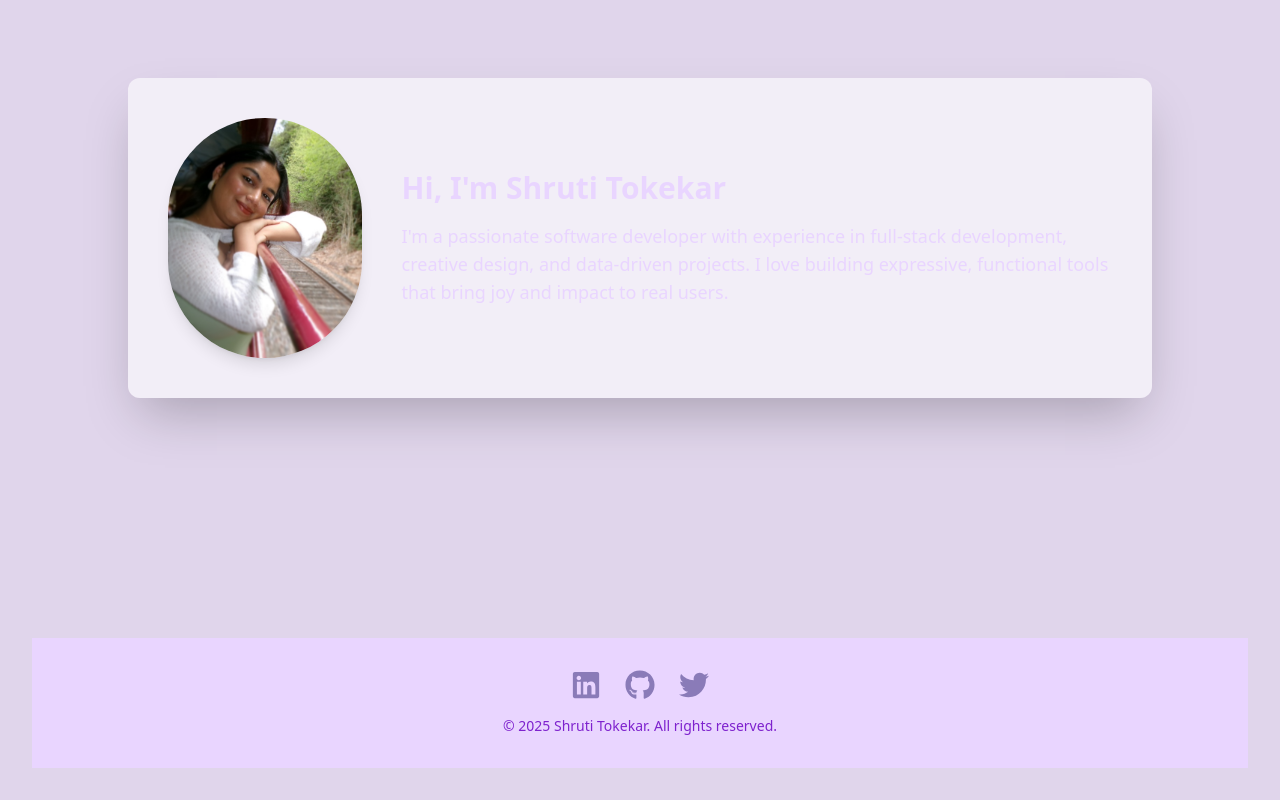
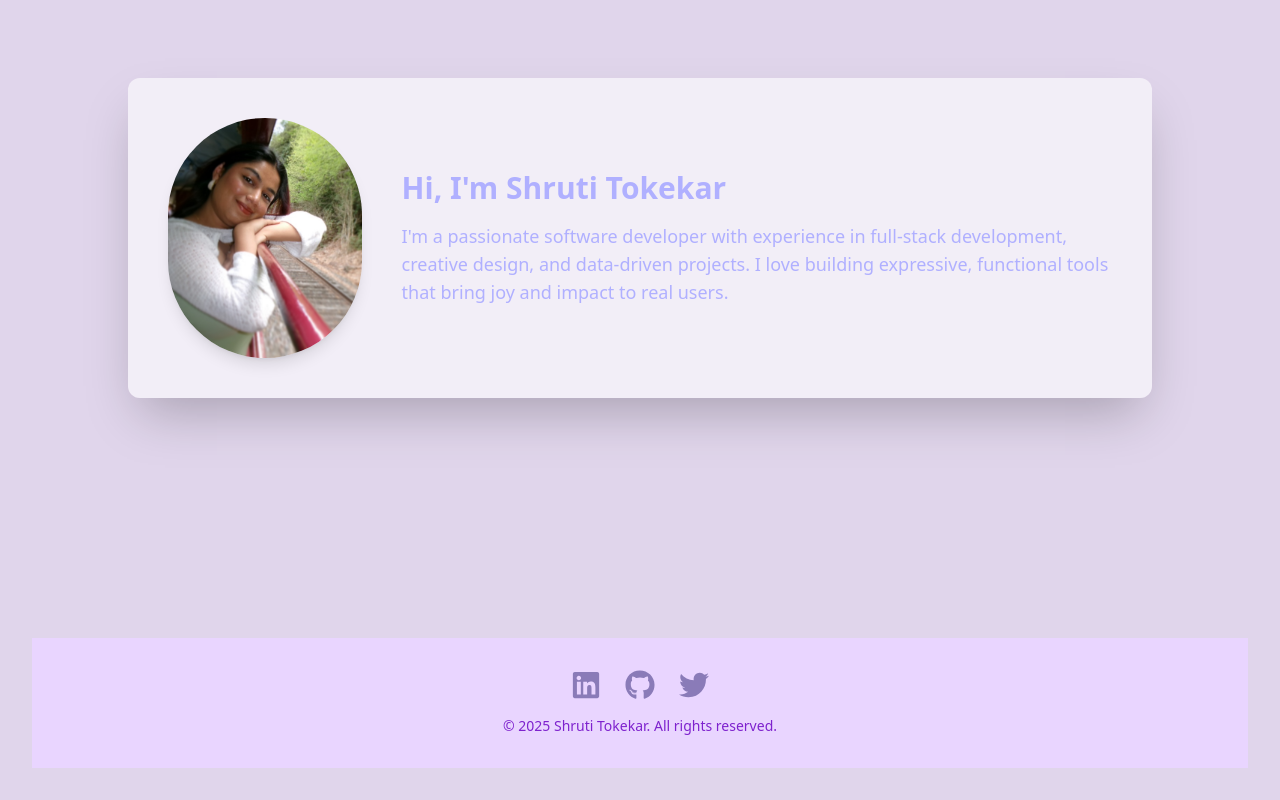
Before and after one commit to ShrutiTokekar/Portfolio-site, a React (Vite) app: page / in a window 1280 px wide. Shown: the part 1060-1860 px from the top of the page. Built offline with nearby package versions, Linux system fonts and the light colour scheme.

Commit message:
Update Hero.jsx

```diff
--- a/src/components/Hero.jsx
+++ b/src/components/Hero.jsx
@@ -52,8 +52,8 @@ const Hero = () => {
             className="w-52 h-52 md:w-60 md:h-60 rounded-full object-cover shadow-lg"
           />
           <div className="text-purple-200 text-center md:text-left">
-            <h2 className="text-2xl md:text-3xl font-semibold mb-4">Hi, I'm Shruti Tokekar</h2>
-            <p className="text-purple-200 text-md md:text-lg">
+            <h2 className="text-2xl md:text-3xl font-semibold mb-4" style = {{color: '#b0b0ff'}}>Hi, I'm Shruti Tokekar</h2>
+            <p className="text-purple-200 text-md md:text-lg" style = {{color: '#b0b0ff'}}>
               I'm a passionate software developer with experience in full-stack development,
               creative design, and data-driven projects. I love building expressive, functional
               tools that bring joy and impact to real users.
```
